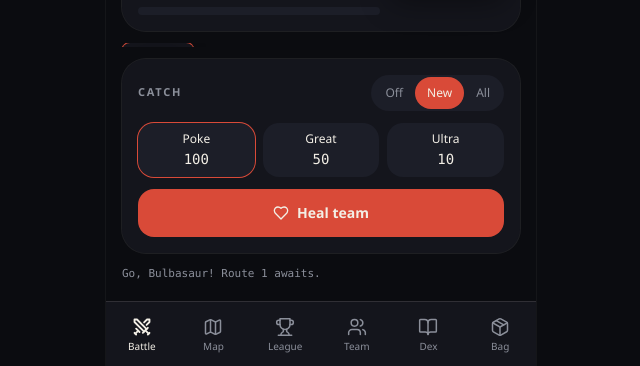
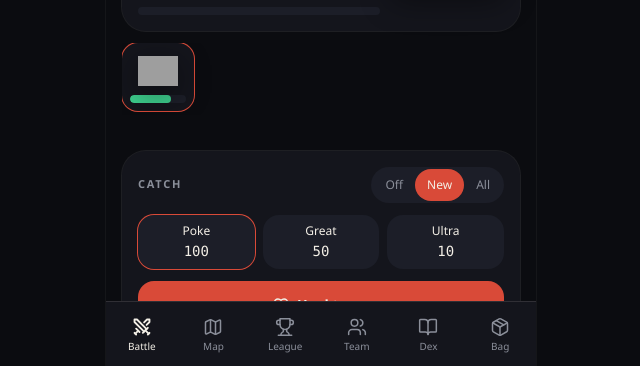
Before and after one commit to tectorifter/poke-idle, a React (Vite) app: page / in a window 1280 px wide. Both pictures are taken after a click on the button 640 px from the left and 262 px from the top of the page. Shown: the part 431-797 px from the top of the page, without its empty margins (319-959 px from the left). Built offline with nearby package versions, Linux system fonts and the light colour scheme; grey boxes are pictures that could not be loaded.

Commit message:
Adjust layout styles in battle component, team display box
Updated the minimum height and margin of the main container for better layout.

```diff
--- a/src/components/game/battle.tsx
+++ b/src/components/game/battle.tsx
@@ -41,7 +41,7 @@ export function BattleView() {
   const allDown = team.every((p) => p.hp <= 0);
 
   return (
-    <div className="flex h-full flex-col gap-3 overflow-y-auto px-4 pb-4 pt-3">
+    <div className="flex min-h-full flex-col gap-3 overflow-y-auto px-4 pb-4 pt-3">
       <div className="flex items-center justify-between">
         <div>
           <p className="text-[11px] font-semibold uppercase tracking-[0.18em] text-muted">{region}</p>
@@ -90,7 +90,7 @@ export function BattleView() {
         })}
       </div>
 
-      <div className="rounded-3xl bg-surface p-4 shadow-border">
+      <div className="mt-6 rounded-3xl bg-surface p-4 shadow-border">
         <div className="flex items-center justify-between gap-2">
           <p className="text-[11px] font-semibold uppercase tracking-[0.16em] text-muted">Catch</p>
           <div className="flex rounded-full bg-surface-2 p-0.5">
```
